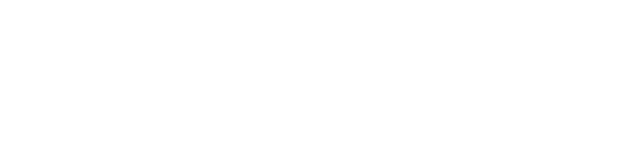
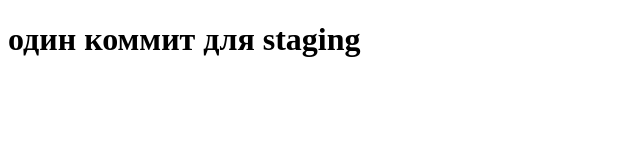
Before and after one commit to giselle-tati/hillel, a plain HTML site: page index.html in a window 1280 px wide. Shown: the whole page, without its empty margins (0-640 px from the left). Drawn offline with Linux system fonts and the light colour scheme.

Commit message:
first commit to staging

```diff
--- a/index.html
+++ b/index.html
@@ -8,7 +8,7 @@
     <script src="main.js"></script>
 </head>
 <body>
-
+<h1>один коммит для staging</h1>
 
 </body>
 </html>
```
